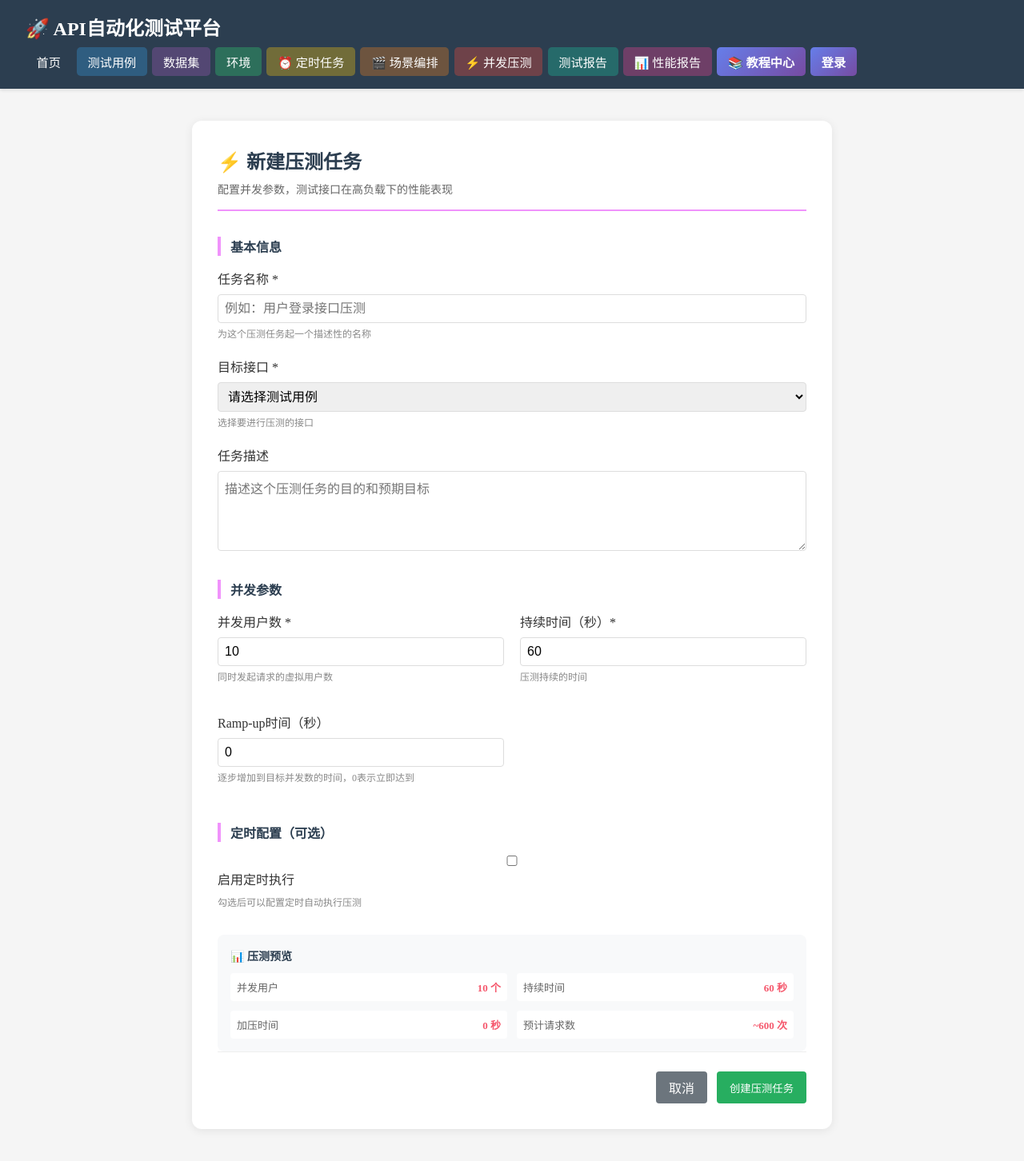
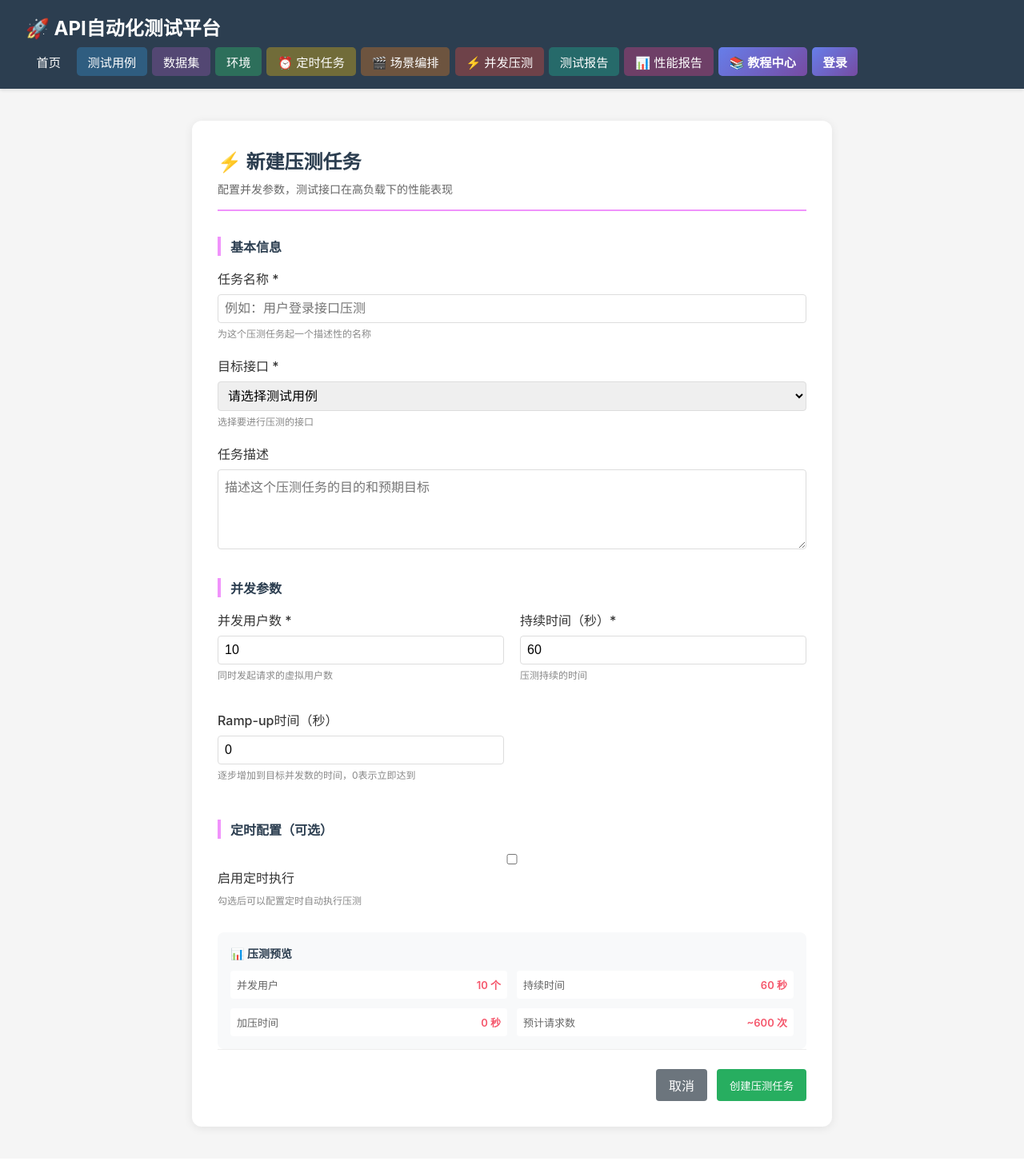
Before and after one commit to IULUIN/api-testing-platform, a Flask app: page /load-tests/add in a window 1280 px wide. Shown: the whole page at 80% size. After the commit the page ends 1417 px from the top, so only its background shows below. Run offline with Flask 3, Linux system fonts and the light colour scheme; data that the repository does not hold is empty.

Commit message:
恢复原字体

```diff
--- a/templates/base.html
+++ b/templates/base.html
@@ -14,7 +14,7 @@
         }
 
         body {
-            font-family: "SimSun", "宋体", serif;
+            font-family: -apple-system, BlinkMacSystemFont, "Segoe UI", "Microsoft YaHei", "微软雅黑", "PingFang SC", "Hiragino Sans GB", sans-serif;
             background: #f5f5f5;
             color: #333;
             text-rendering: optimizeLegibility;
```
